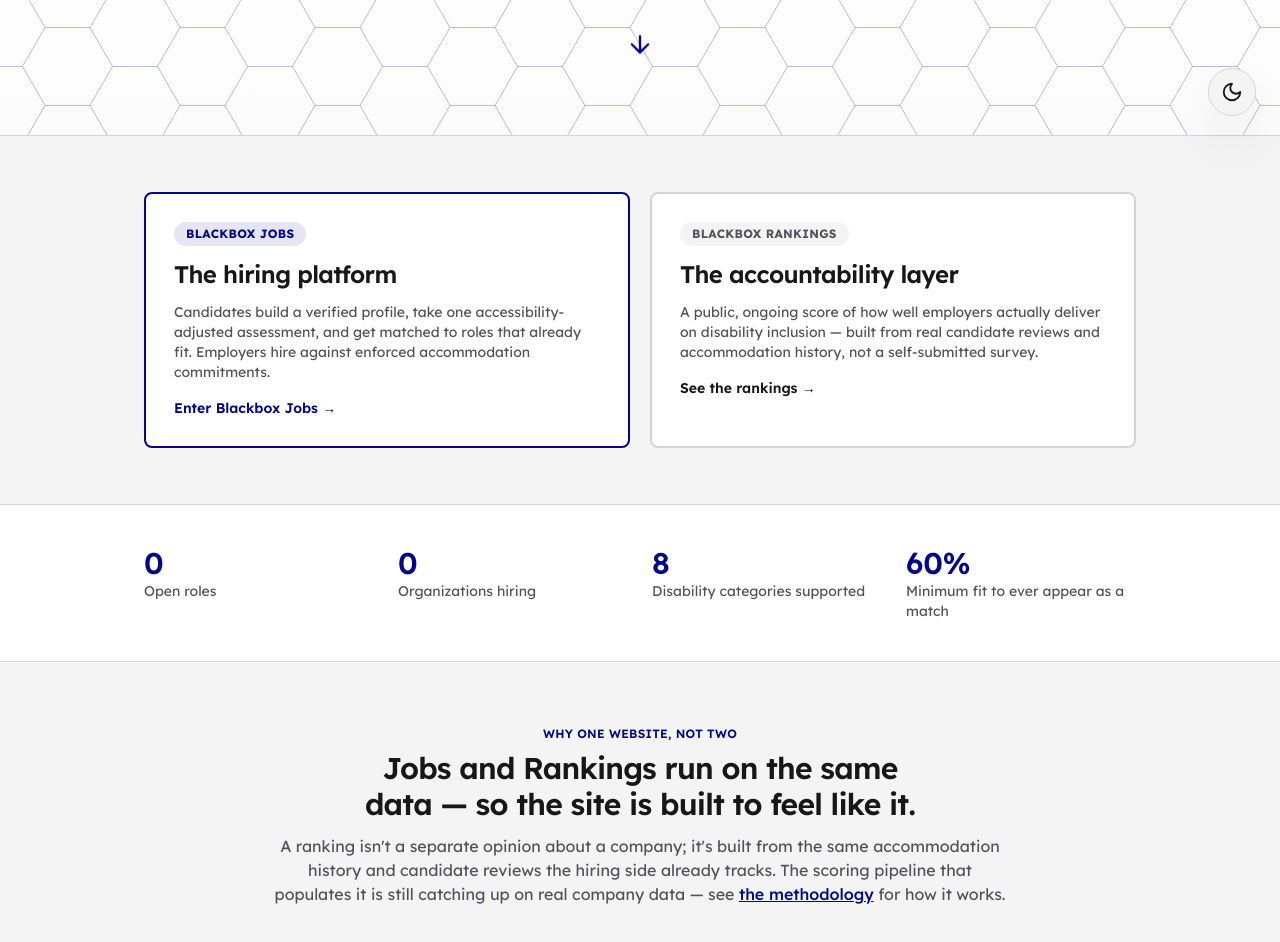
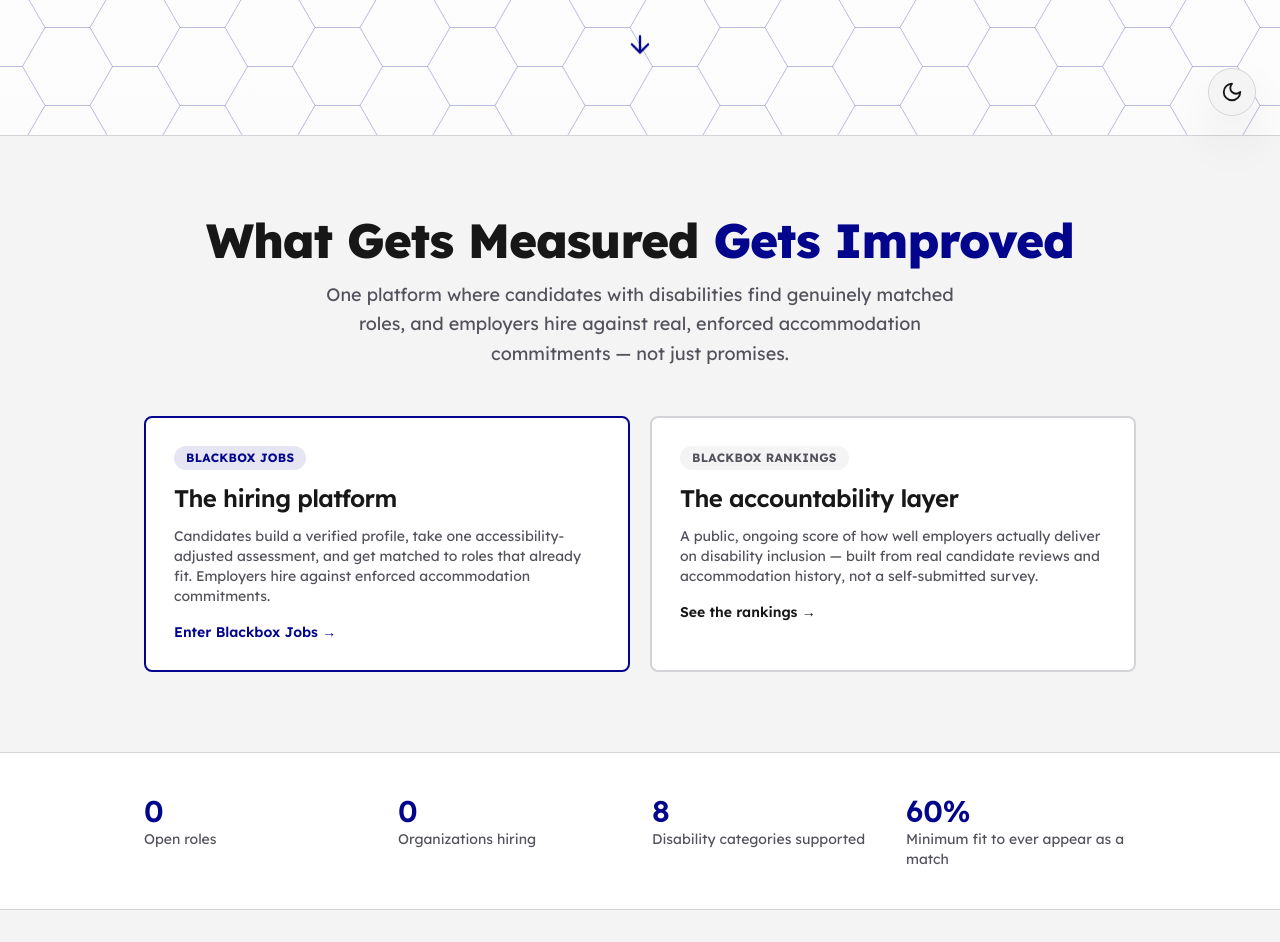
Before and after one commit to shruti-kamma/Blackbox, a Next.js app in the folder apps/job-portal/: page / in a window 1280 px wide. Shown: the part 660-1602 px from the top of the page. Built offline with nearby package versions, Linux system fonts and the light colour scheme; no server answers; the database is empty.

Commit message:
feat: add What Gets Measured Gets Improved heading above product cards in scrolled section

```diff
--- a/apps/job-portal/src/app/page.tsx
+++ b/apps/job-portal/src/app/page.tsx
@@ -72,8 +72,18 @@
       </section>
 
       {/* Two products */}
-      <section id="rankings" className="scroll-mt-16 border-b border-border bg-muted">
-        <div className="mx-auto grid w-full max-w-5xl gap-5 px-4 py-14 md:grid-cols-2">
+      <section id="rankings" className="scroll-mt-16 border-b border-border bg-muted py-14 md:py-20">
+        <div className="mx-auto w-full max-w-5xl px-4 text-center mb-12">
+          <h2 className="text-3xl sm:text-4xl md:text-5xl font-extrabold tracking-tight text-foreground font-sans">
+            What Gets Measured <span className="text-primary">Gets Improved</span>
+          </h2>
+          <p className="mt-4 text-base sm:text-lg text-muted-foreground font-sans max-w-2xl mx-auto leading-relaxed">
+            One platform where candidates with disabilities find genuinely matched roles, and employers hire
+            against real, enforced accommodation commitments — not just promises.
+          </p>
+        </div>
+
+        <div className="mx-auto grid w-full max-w-5xl gap-5 px-4 md:grid-cols-2">
           <PortalSelectTrigger className="flex flex-col items-start gap-3 rounded-lg border-2 border-primary bg-background p-7 text-left hover:shadow-md">
             <span className="rounded-full bg-primary/10 px-3 py-1 text-xs font-bold tracking-wide text-primary uppercase">
               Blackbox Jobs
```
